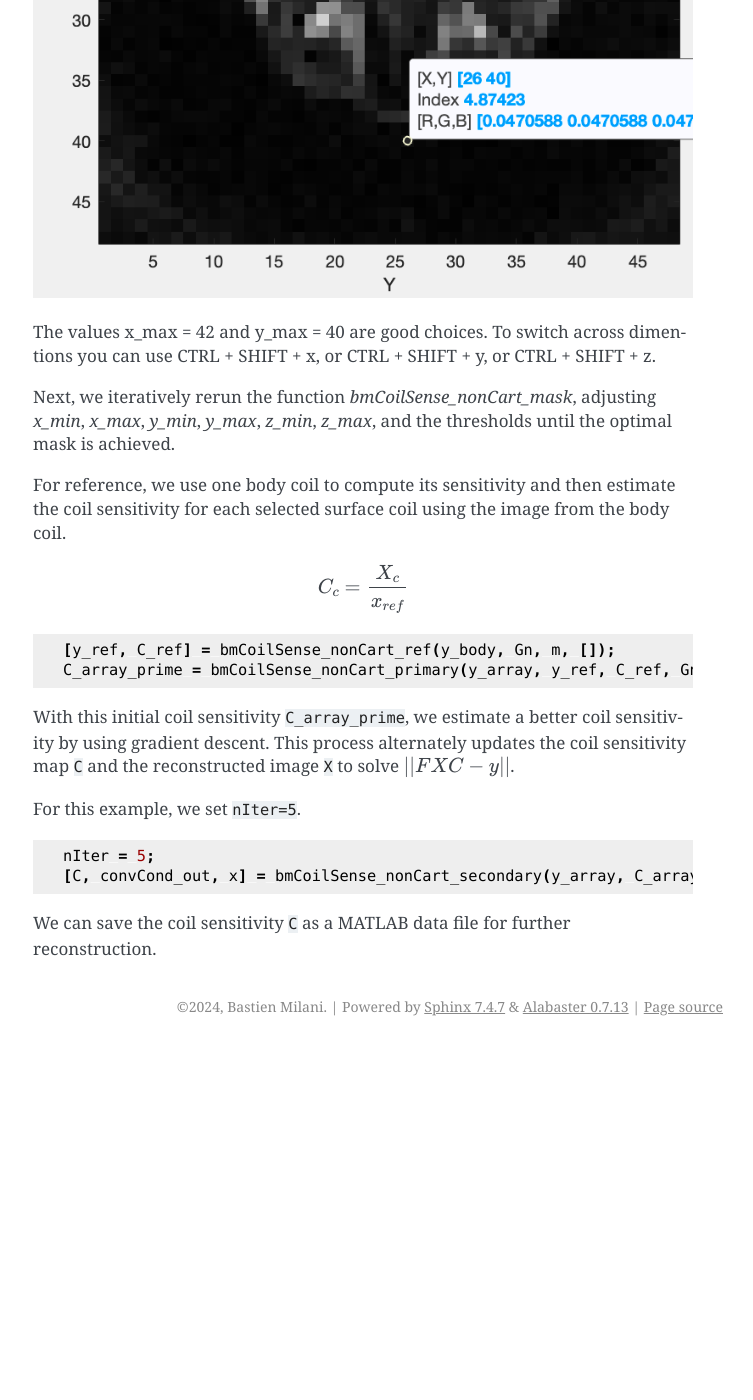
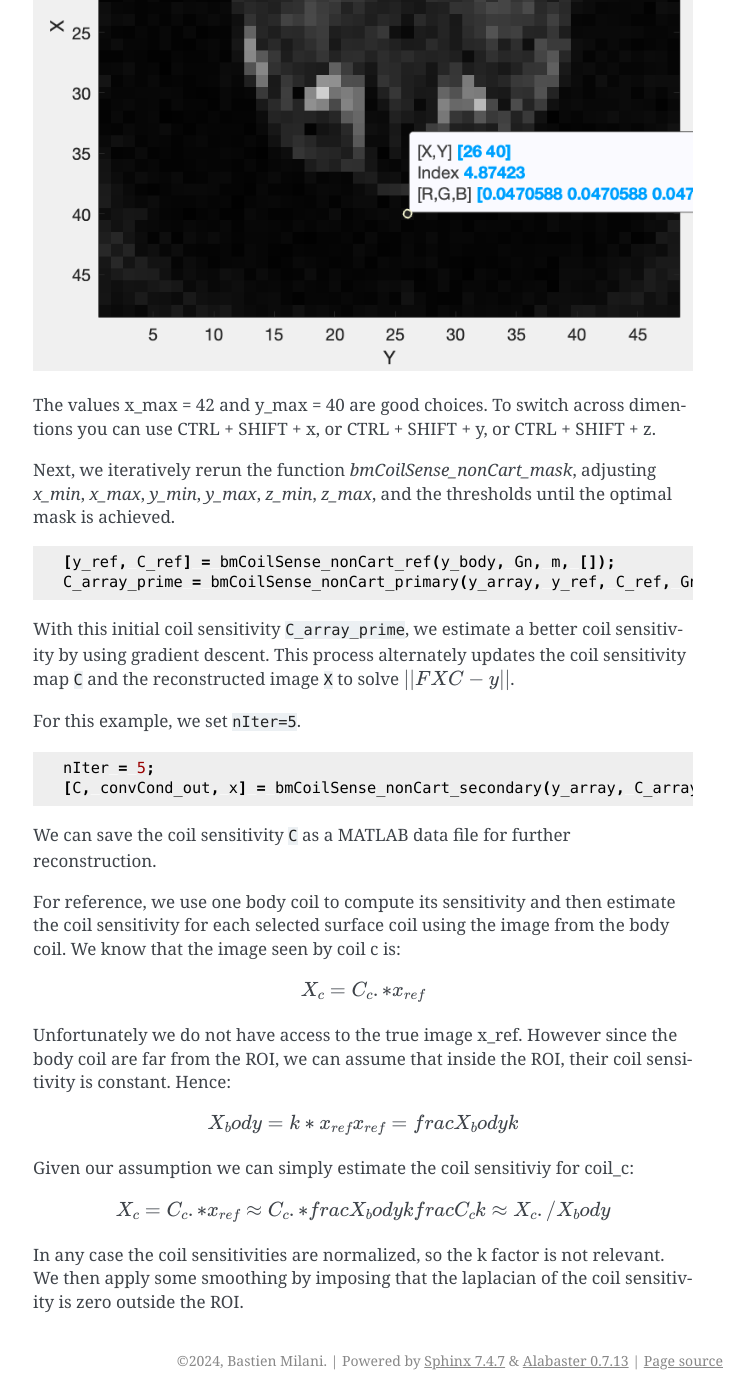
Before and after one commit to MattechLab/monalisa, a Sphinx documentation site: the page built from docs/coil_sensitivity_map_yj.rst, in a window 1280 px wide and 1400 px high, scrolled down 5178 px. Shown: the whole window, without its empty margins (387-1140 px from the left). Built offline with Sphinx 7.4.7, drawn with Linux system fonts in a browser that asks for light colours; before the commit the page ends 6224 px from its top, so only the background shows below that.

Commit message:
edit doc

```diff
--- a/docs/coil_sensitivity_map_yj.rst
+++ b/docs/coil_sensitivity_map_yj.rst
@@ -79,13 +79,13 @@ We use the same function to calculate the raw data for the selected array coils.
 Note that two plots will appear:
 
 .. image:: images/Steady-state-determination.png
-   :width: 600px
+   :width: 100 %
    :alt: Steady state is determined by looking at the evolution of the magnitude of the SI projection.
 
 You should change the value of the nShotOff = ?; parameters, by looking at the index where the magnitude starts to be constant. For example in this case:
 
 .. image:: images/Steady-state-determination2.png
-   :width: 600px
+   :width: 100 %
    :alt: Example of steady state is determination.
 
 nShotOff = 10 is a good value for steady state. (You could even argue 7 or 8).
@@ -122,12 +122,6 @@ The values x_max = 42 and y_max = 40 are good choices. To switch across dimentio
 
 Next, we iteratively rerun the function `bmCoilSense_nonCart_mask`, adjusting `x_min`, `x_max`, `y_min`, `y_max`, `z_min`, `z_max`, and the thresholds until the optimal mask is achieved.
 
-For reference, we use one body coil to compute its sensitivity and then estimate the coil sensitivity for each selected surface coil using the image from the body coil.
-
-.. math::
-
-   C_c = \frac{X_c}{x_{ref}}
-
 .. code-block:: matlab
 
    [y_ref, C_ref] = bmCoilSense_nonCart_ref(y_body, Gn, m, []);
@@ -144,3 +138,26 @@ For this example, we set ``nIter=5``.
    [C, convCond_out, x] = bmCoilSense_nonCart_secondary(y_array, C_array_prime, y_ref, C_ref, Gn, Gu, Gut, ve, nIter, true);
 
 We can save the coil sensitivity ``C`` as a MATLAB data file for further reconstruction.
+
+For reference, we use one body coil to compute its sensitivity and then estimate the coil sensitivity for each selected surface coil using the image from the body coil. We know that the image seen by coil c is:
+
+.. math::
+
+   X_c = C_c.*x_{ref}
+
+Unfortunately we do not have access to the true image x_ref. However since the body coil are far from the ROI, we can assume that inside the ROI, their coil sensitivity is constant. Hence:
+
+.. math::
+
+   X_body = k*x_{ref}
+   x_{ref} = frac{X_body}{k}
+
+Given our assumption we can simply estimate the coil sensitiviy for coil_c:
+
+.. math::
+
+   X_c = C_c.*x_{ref} \approx C_c.*frac{X_body}{k}
+   frac{C_c}{k} \approx X_c./X_body
+
+In any case the coil sensitivities are normalized, so the k factor is not relevant.
+We then apply some smoothing by imposing that the laplacian of the coil sensitivity is zero outside the ROI.
--- a/docs/index.rst
+++ b/docs/index.rst
@@ -5,6 +5,9 @@
 
 Welcome to Monalisa's documentation!
 ====================================
+
+.. image:: images/Bastien.jpeg
+   :width: 100 %
 
 .. toctree::
    :maxdepth: 2
--- a/docs/installation.rst
+++ b/docs/installation.rst
@@ -106,4 +106,4 @@ Test your compilation step worked successfully using the example script:
 - **macOS**: You need libomp as explained in this StackOverflow post: `How to include omp.h in OS X <https://stackoverflow.com/questions/25990296/how-to-include-omp-h-in-os-x>`_.
 - **Windows**: Ensure that the Visual Studio C++ compiler is set up correctly and recognized by MATLAB.
 
-Follow these steps to set up your environment and compile the necessary code for MRI reconstruction. If you encounter any issues, refer to the documentation or seek help from the community.
+Follow these steps to set up your environment and compile the necessary code for MRI reconstruction. If you encounter any issues, consider opening an issue on our github repository.
```
Also changed, not shown: other parts of docs/installation.rst (+2 -2 lines), docs/images/Bastien.jpeg (added).
